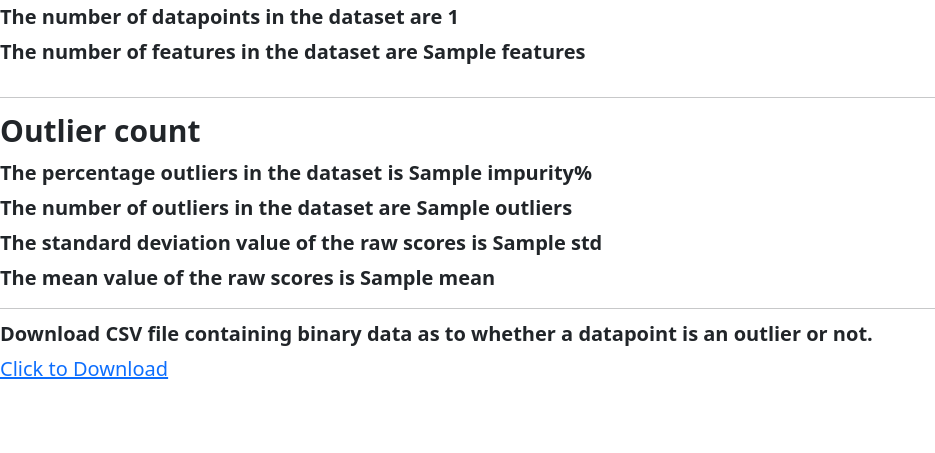
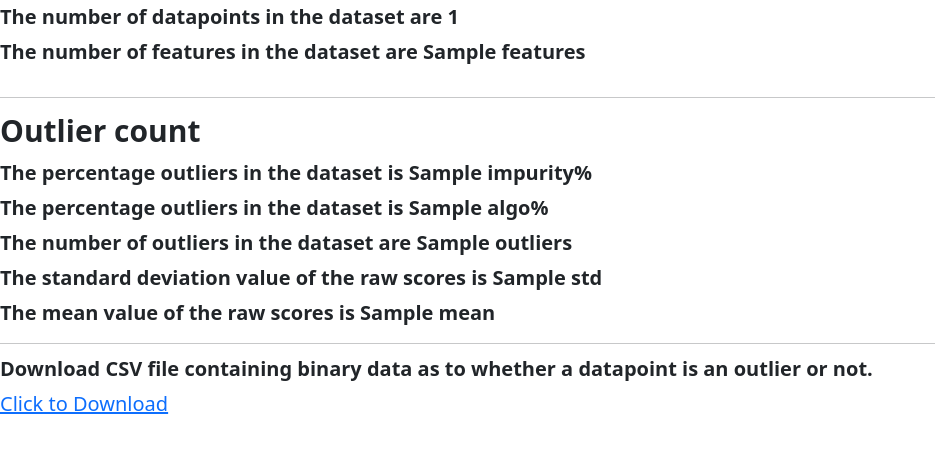
Before and after one commit to TanmayG-37/BTP, a Flask app: template templates/base2.html in a window 1280 px wide. Shown: the part 187-640 px from the top of the page, without its empty margins (0-935 px from the left). Run offline with Flask 2, Linux system fonts and the light colour scheme; the template is opened without the code that fills it: most values are stand-ins (such as "Sample title", 1, 10 or a date in 2020); some libraries are stand-ins or nearby versions.

Commit message:
Update base2.html

```diff
--- a/templates/base2.html
+++ b/templates/base2.html
@@ -98,6 +98,8 @@
 <br>
 <label style='font-size: 2em;'>The percentage outliers in the dataset is {{impurity}}%</label>
 <br>
+<label style='font-size: 2em;'>The percentage outliers in the dataset is {{algo}}%</label>
+<br>
 <label style='font-size: 2em;'>The number of outliers in the dataset are {{outliers}}</label>
 <br>
 <label style='font-size: 2em;'>The standard deviation value of the raw scores is {{std}}</label>
```
